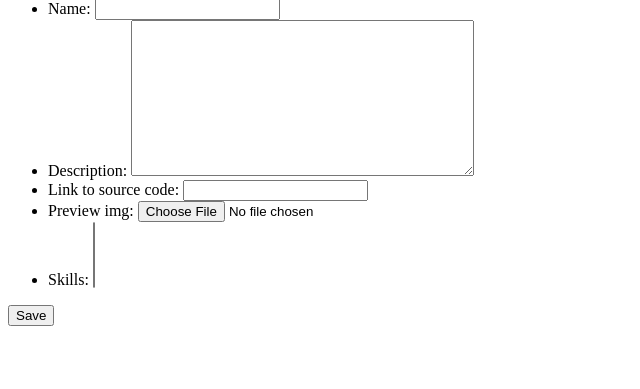
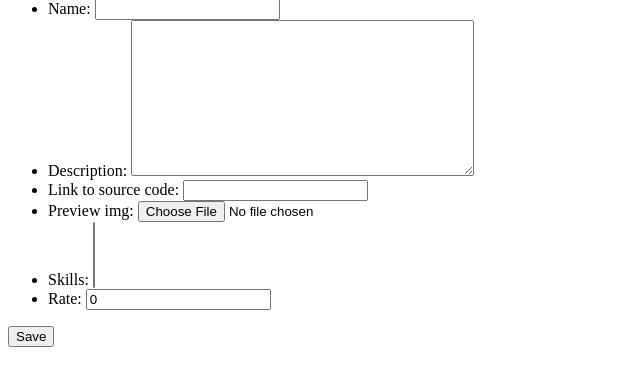
Before and after one commit to DamirGuzaerov/portfolio, a Django app: page /projects/add in a window 1280 px wide. Shown: the part 115-504 px from the top of the page, without its empty margins (0-640 px from the left). Run offline with Django 4.2, Linux system fonts and the light colour scheme; the visitor is signed in with stand-in values (Sample User, id 1); data that the repository does not hold is empty.

Commit message:
[add] projects rate ana rate filter

```diff
--- a/web/forms.py
+++ b/web/forms.py
@@ -30,7 +30,7 @@ class ProjectAddForm(forms.ModelForm):
 
     class Meta:
         model = Project
-        fields = ('name', 'description', 'link_to_source_code', 'preview_img', 'skills')
+        fields = ('name', 'description', 'link_to_source_code', 'preview_img', 'skills', 'rate')
 
 
 class SkillForm(forms.ModelForm):
@@ -41,3 +41,7 @@ class SkillForm(forms.ModelForm):
 
 class ProjectFiltersForm(forms.Form):
     search = forms.CharField(widget=forms.TextInput(attrs={"placeholder": "Поиск"}), required=False)
+    rate = forms.FloatField(widget=forms.NumberInput(attrs={"placeholder": "Рейтинг"}),
+                            max_value=10,
+                            min_value=0,
+                            required=False)
--- a/web/management/commands/generate_data.py
+++ b/web/management/commands/generate_data.py
@@ -12,7 +12,8 @@ class Command(BaseCommand):
         for i in range(30):
             for j in range(randint(5, 10)):
                 projects.append(Project(name=f'generated project {i}-{j} NAME',
-                                        description=f'generated project {i}-{j} DESCRIPTION'))
+                                        description=f'generated project {i}-{j} DESCRIPTION',
+                                        rate=randint(0, 10)), )
 
         saved_projects = Project.objects.bulk_create(projects)
 
--- a/web/models.py
+++ b/web/models.py
@@ -30,6 +30,7 @@ class Experience(models.Model):
 class Project(models.Model):
     name = models.CharField(max_length=128)
     description = models.CharField(max_length=512)
+    rate = models.FloatField(default=0, validators=[MinValueValidator(0.0), MaxValueValidator(10.0)])
     link_to_source_code = models.CharField(max_length=512)
     link_to_production = models.CharField(max_length=512)
     preview_img = models.ImageField(upload_to='project_previews/', null=False, blank=True)
--- a/web/templates/web/main.html
+++ b/web/templates/web/main.html
@@ -22,6 +22,7 @@
                 {{ field }}
             {% endfor %}
             <button>Найти</button>
+            <a href="?">Показать всё</a>
         </form>
     </div>
     <h4>Всего записей: {{ total_count }}</h4>
@@ -29,6 +30,9 @@
         {% for el in projects %}
             <li>
                 <h2>{{ el.name }}</h2>
+                <h3>
+                    Рейтинг: {{ el.rate }} из 10
+                </h3>
                 <p>{{ el.description }}</p>
                 <a href="{{ el.link_to_source_code }}">Source code</a>
                 {% if el.preview_img is not '' %}
--- a/web/views.py
+++ b/web/views.py
@@ -19,6 +19,9 @@ def main_view(request):
 
     if filters['search']:
         projects = projects.filter(name__icontains=filters['search'])
+
+    if filters['rate']:
+        projects = projects.filter(rate=filters['rate'])
 
     total_count = projects.count()
 
```
